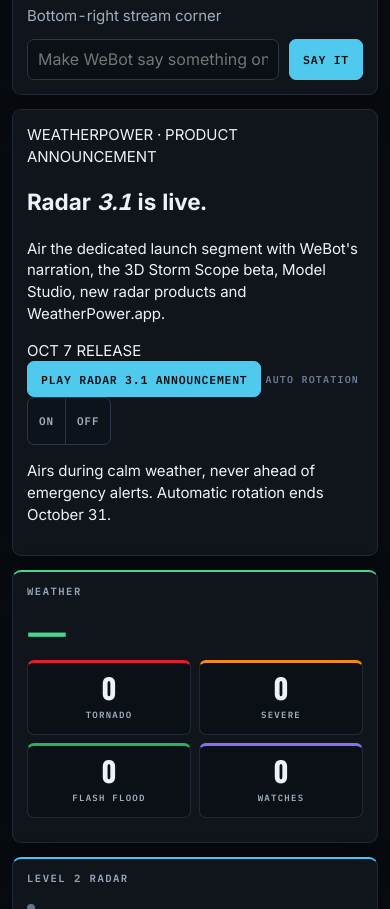
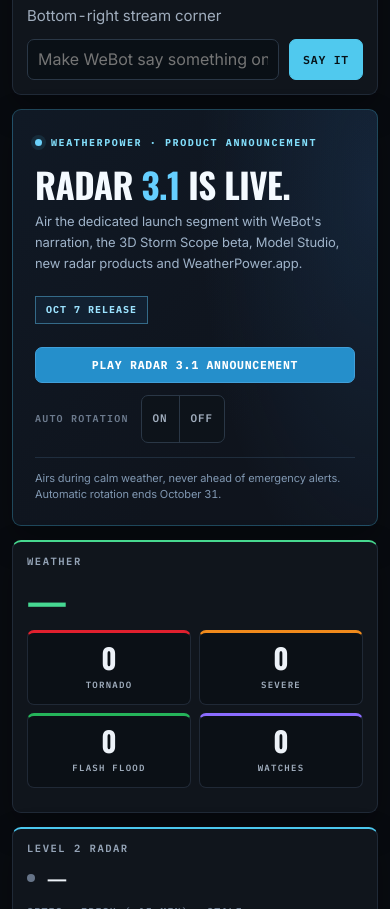
Before and after one commit to weatherpower/webot, a website: page studio/public/index.html in a window 390 px wide. Shown: the part 1564-2473 px from the top of the page. Drawn offline with nearby package versions, Linux system fonts and the light colour scheme; no server answers.

Commit message:
Style prominent Radar 3.1 announcement controls inside Studio

```diff
--- a/studio/public/studio.css
+++ b/studio/public/studio.css
@@ -886,3 +886,52 @@ textarea:focus {
   .chatmon-summary { grid-template-columns: repeat(2, minmax(0, 1fr)); }
   .chatmon-summary > div:last-child { grid-column: span 2; }
 }
+
+
+/* WeatherPower Radar 3.1 launch segment — Studio overview control. */
+.radar31-control {
+  border-color: rgba(73, 199, 238, .27);
+  background:
+    radial-gradient(ellipse 70% 140% at 100% 20%, rgba(53, 129, 209, .15), transparent 70%),
+    linear-gradient(135deg, #101925, #0f141d 70%);
+  padding: 20px 22px 22px;
+}
+.radar31-control:before { border-color: #64d4f6; }
+.radar31-control-head { display: flex; align-items: flex-start; justify-content: space-between; gap: 20px; }
+.radar31-control-head > div { min-width: 0; }
+.radar31-kicker {
+  display: inline-flex; align-items: center; gap: 9px;
+  color: #82defb; font: 700 10px/1.3 "WP Mono", monospace; letter-spacing: .16em;
+}
+.radar31-kicker i { display: inline-block; width: 7px; height: 7px; background: #6bd1fa;
+  border-radius: 50%; box-shadow: 0 0 0 4px rgba(73, 199, 238, .11); }
+.radar31-control-head h2 {
+  margin: 15px 0 10px; font: 700 42px/.98 "WP Display", sans-serif;
+  letter-spacing: -.015em; color: #f4faff; text-transform: uppercase;
+}
+.radar31-control-head h2 em { color: #65cfff; font-style: normal; }
+.radar31-control-head p {
+  margin: 0; max-width: 650px; color: #9fb3c9; font-size: 13px; line-height: 1.6;
+}
+.radar31-live-tag {
+  flex: none; border: 1px solid rgba(100, 207, 255, .42); color: #9ce3ff;
+  font: 700 10px/1 "WP Mono", monospace; letter-spacing: .1em;
+  padding: 8px 10px; margin-top: 2px; background: rgba(44, 158, 233, .08);
+}
+.radar31-control-actions {
+  margin-top: 23px; display: flex; align-items: center; gap: 12px; flex-wrap: wrap;
+}
+.radar31-control-actions .btn.primary {
+  background: #258fcb; border-color: #419fd9; color: #fff; font-weight: 700;
+}
+.radar31-control-actions > .k { margin-left: auto; }
+.radar31-help {
+  margin: 14px 0 0; border-top: 1px solid rgba(111, 165, 213, .17);
+  padding-top: 12px; font-size: 11px; line-height: 1.5; color: #8198b2;
+}
+@media(max-width: 700px) {
+  .radar31-control-head { flex-wrap: wrap; }
+  .radar31-control-head h2 { font-size: 35px; }
+  .radar31-control-actions > .k { margin-left: 0; }
+  .radar31-control-actions .btn.primary { width: 100%; }
+}
```
